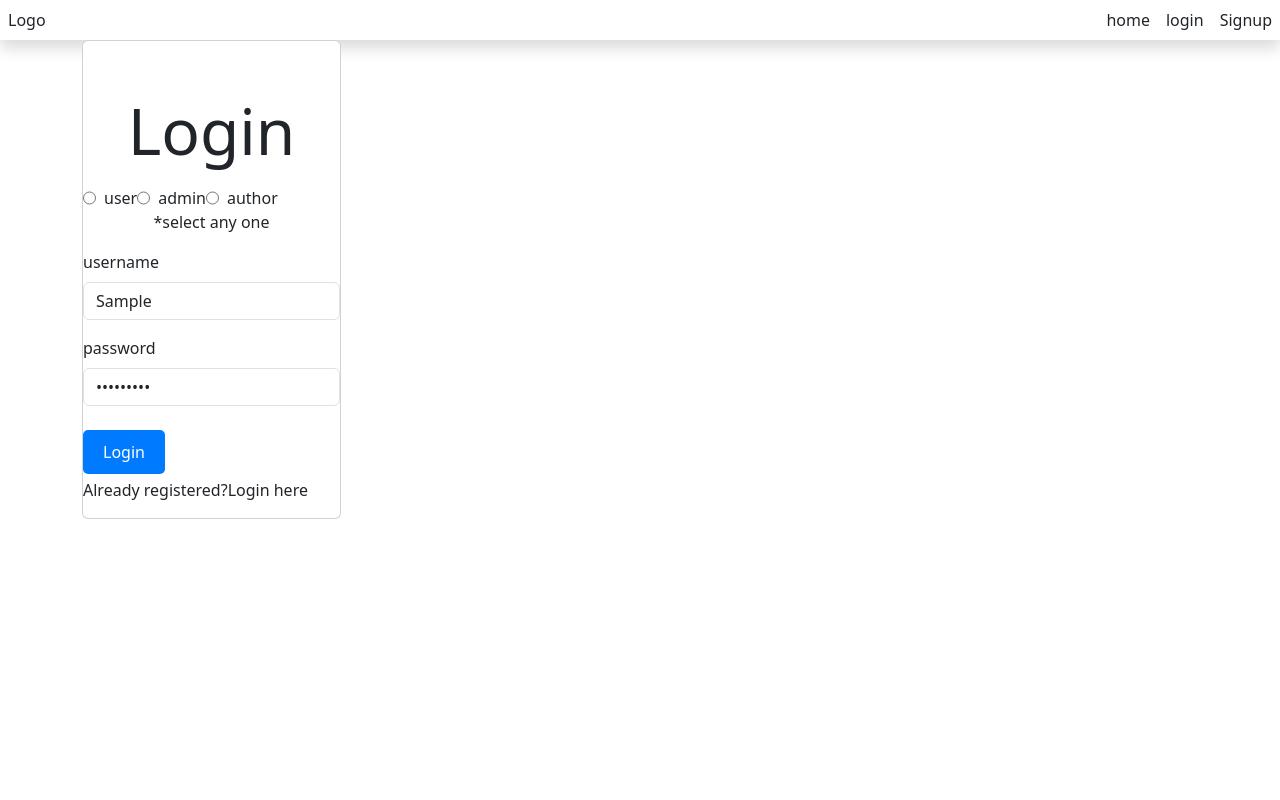
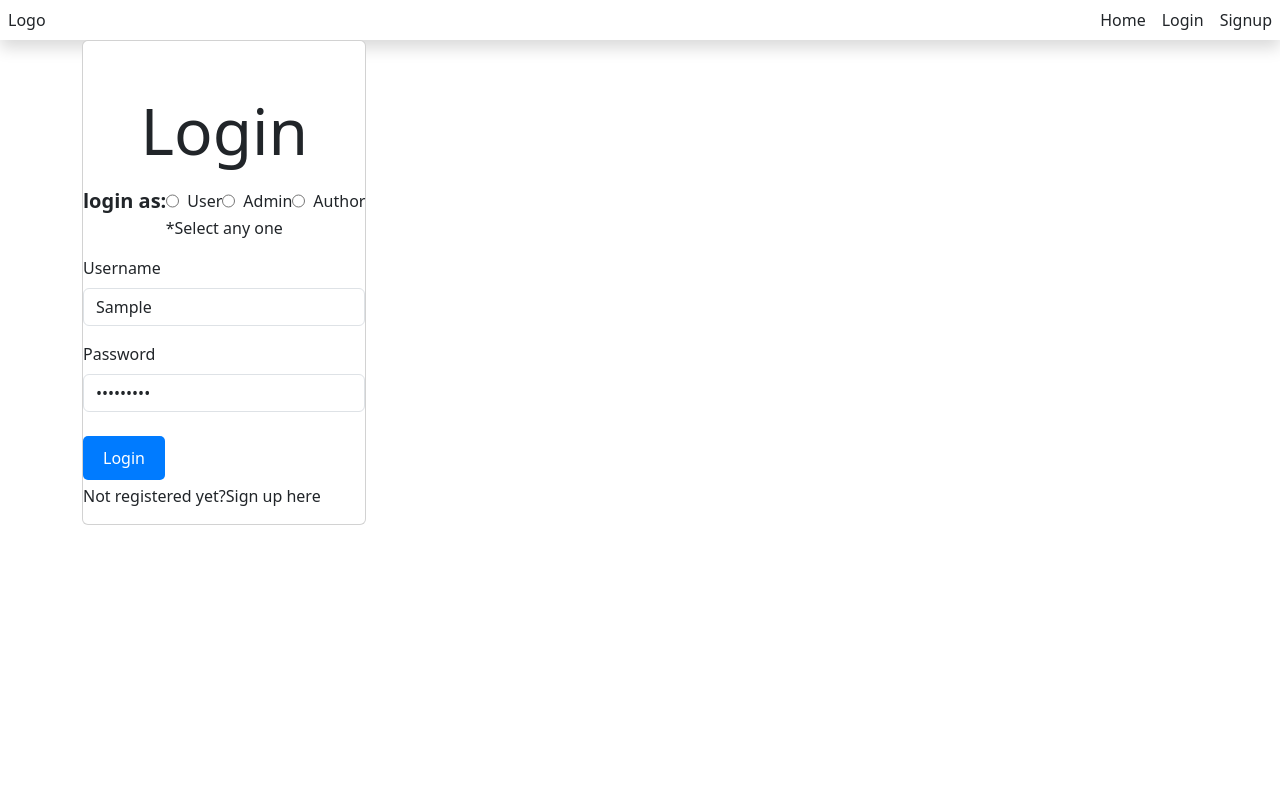
Before and after one commit to Devyalamaddi/Blog-App, a React (Vite) app in the folder client/: page /login in a window 1280 px wide. Both pictures are taken after typing "Sample", "Sample123" into the empty fields and a click on the button "Login". Shown: the top 800 px of the page. Built offline with nearby package versions, Linux system fonts and the light colour scheme.

Commit message:
added all functionalities to login page, using context API

```diff
--- a/client/src/Context/UserContext.jsx
+++ b/client/src/Context/UserContext.jsx
@@ -1,4 +1,4 @@
-import { createContext, useState, useEffect } from 'react';
+import { createContext, useState } from 'react';
 import axios from 'axios';
 
 export const UserContextObj = createContext();
@@ -8,6 +8,8 @@ function UserContext({ children }) {
   const [admins, setAdmins] = useState([]);
   const [authors, setAuthors] = useState([]);
   const [error, setErrors] = useState(null);
+  const [currentUser, setCurrentUser] = useState(null);
+  const [loginStatus, setLoginStatus] = useState(false);
 
   // Registration functions
   async function registerUser(userObj) {
@@ -43,8 +45,47 @@ function UserContext({ children }) {
     }
   }
 
+  async function loginUser(userObj) {
+    try {
+      const res = await axios.post('http://localhost:4000/user-api/userlogin', userObj);
+      setCurrentUser(res.data.user);
+      return res;
+    } catch (err) {
+      setErrors(err.message);
+      throw new Error(err.message);
+    }
+  }
+
+  async function loginAdmin(userObj) {
+    try {
+      const res = await axios.post('http://localhost:4000/admin-api/adminlogin', userObj);
+      setCurrentUser(res.data.user);
+      return res;
+    } catch (err) {
+      setErrors(err.message);
+      throw new Error(err.message);
+    }
+  }
+
+  async function loginAuthor(userObj) {
+    try {
+      const res = await axios.post('http://localhost:4000/author-api/authorlogin', userObj);
+      setCurrentUser(res.data.user);
+      return res;
+    } catch (err) {
+      setErrors(err.message);
+      throw new Error(err.message);
+    }
+  }
+
+  async function logout(){
+    localStorage.removeItem('currentUser');
+    setLoginStatus(false);
+    setCurrentUser(null);
+  }
+
   return (
-    <UserContextObj.Provider value={{ registerUser, registerAdmin, registerAuthor, error }}>
+    <UserContextObj.Provider value={{ registerUser, registerAdmin, registerAuthor, loginUser, loginAdmin, loginAuthor, loginStatus, setLoginStatus, error, setCurrentUser, currentUser, logout }}>
       {children}
     </UserContextObj.Provider>
   );
--- a/client/src/components/Header.jsx
+++ b/client/src/components/Header.jsx
@@ -1,19 +1,45 @@
-import React from 'react'
-import {Link, NavLink} from 'react-router-dom'
+import React, { useContext } from 'react';
+import { Link, NavLink, useNavigate } from 'react-router-dom';
+import { UserContextObj } from '../Context/UserContext';
 
 function Header() {
+  const { loginStatus, currentUser, logoutUser, logout } = useContext(UserContextObj);
+  const navigate = useNavigate();
+
+  const handleLogout = () => {
+    logout();
+    navigate('/login');
+  };
+
   return (
     <nav className='shadow d-flex justify-content-between p-2 bg'>
       <div>
         <Link className='nav-link' to=''>Logo</Link>
       </div>
       <div className='d-flex gap-3'>
-        <NavLink className="nav-link  hover:text-fuchsia-600 focus:text-orange-600 active:text-red-700" to='/'>home</NavLink>
-        <NavLink className="nav-link  hover:text-fuchsia-600  focus:text-orange-600 active:text-red-700" to='/login'>login</NavLink>
-        <NavLink className="nav-link  hover:text-fuchsia-600 focus:text-orange-600 active:text-red-700" to='/signup'>Signup</NavLink>
+        <NavLink className="nav-link hover:text-fuchsia-600 focus:text-orange-600 active:text-red-700" to='/'>Home</NavLink>
+        {
+          loginStatus && currentUser ? (
+            <div className="d-flex gap-3">
+              <p className="text-success">Hey, {currentUser.username}!</p>
+              <NavLink
+                className="nav-link hover:text-fuchsia-600 focus:text-orange-600 active:text-red-700"
+                to='/login'
+                onClick={handleLogout}
+              >
+                Logout
+              </NavLink>
+            </div>
+          ) : (
+            <div className="d-flex gap-3">
+              <NavLink className="nav-link hover:text-fuchsia-600 focus:text-orange-600 active:text-red-700" to='/login'>Login</NavLink>
+              <NavLink className="nav-link hover:text-fuchsia-600 focus:text-orange-600 active:text-red-700" to='/signup'>Signup</NavLink>
+            </div>
+          )
+        }
       </div>
     </nav>
-  )
+  );
 }
 
 export default Header;
--- a/client/src/pages/AdminProfile.jsx
+++ b/client/src/pages/AdminProfile.jsx
@@ -1,8 +1,19 @@
-import React from 'react'
+import React, { useContext } from 'react';
+import { UserContextObj } from '../Context/UserContext';
+
 
 function AdminProfile() {
+  const {currentUser, setCurrentUser} = useContext(UserContextObj);
+  const savedUser = localStorage.getItem('currentUser');
+  if (savedUser) {
+    setCurrentUser(JSON.parse(savedUser));
+  }
   return (
-    <div>AdminProfile</div>
+
+    <div className="container">
+      <h1 className="display-3">{currentUser.username}</h1>
+      <h3 className="display-5">{currentUser.email}</h3>
+    </div>
   )
 }
 
--- a/client/src/pages/AuthorProfile.jsx
+++ b/client/src/pages/AuthorProfile.jsx
@@ -1,9 +1,23 @@
-import React from 'react'
+import React, { useContext } from 'react';
+import { UserContextObj } from '../Context/UserContext';
 
 function AuthorProfile() {
+  const { currentUser, setCurrentUser } = useContext(UserContextObj);
+  const savedUser = localStorage.getItem('currentUser');
+if (savedUser) {
+  setCurrentUser(JSON.parse(savedUser));
+}
+  // Ensure currentUser is not null before rendering
+  if (!currentUser) {
+    return <div className="container"><h1>Please log in to view this profile.</h1></div>;
+  }
+
   return (
-    <div>AuthorProfile</div>
-  )
+    <div className="container">
+      <h1 className="display-3">{currentUser.username}</h1>
+      <h3 className="display-5">{currentUser.email}</h3>
+    </div>
+  );
 }
 
-export default AuthorProfile
+export default AuthorProfile;
--- a/client/src/pages/Login.jsx
+++ b/client/src/pages/Login.jsx
@@ -1,69 +1,101 @@
-import React from 'react'
+import React, { useContext, useState } from 'react';
 import { useForm } from 'react-hook-form';
-import {Link} from 'react-router-dom'
-
+import { Link, useNavigate } from 'react-router-dom';
+import { UserContextObj } from '../Context/UserContext';
 
 function Login() {
-  const {register,handleSubmit,formState:{errors}} =useForm();;
+  const { register, handleSubmit, formState: { errors } } = useForm();
+  const navigate = useNavigate();
+  const { currentUser, setCurrentUser, loginUser, loginAdmin, loginAuthor, setErrors, loginStatus, setLoginStatus } = useContext(UserContextObj);
+  // const [LoginStatus, setLoginStatus] = useState(false);
+  const [errorMessage, setErrorMessage] = useState('');
 
-  function submitRegisteredUser(userObj){
-    console.log(userObj)
+  async function submitRegisteredUser(userObj) {
+    console.log(userObj);
+    try {
+      let res;
+      if (userObj.userType === 'user') {
+        res = await loginUser(userObj);
+      } else if (userObj.userType === 'admin') {
+        res = await loginAdmin(userObj);
+      } else if (userObj.userType === 'author') {
+        res = await loginAuthor(userObj);
+      }
+
+      if (res.status === 200) {
+        setCurrentUser(res.data.user);
+        setLoginStatus(true);
+        localStorage.setItem('currentUser', JSON.stringify(res.data.user));
+        navigate(`/${userObj.userType}profile/${res.data.user.username}`);
+      } else {
+        setErrorMessage(res.data.message || 'Login failed.');
+        setLoginStatus(false);
+      }
+    } catch (err) {
+      // Ensure setErrors is used here for error handling
+      setErrors(err); // Correctly call setErrors to handle the error
+      setErrorMessage('An error occurred during login.'); // Optionally set an error message
+      setLoginStatus(false);
+    }
   }
+
   return (
     <div className="container">
+      {loginStatus && currentUser && (
+        <div className="alert alert-success mx-auto w-50 mt-3" role="alert">
+          Registered as <strong className='display-4'>{currentUser.userType}</strong>
+        </div>
+      )}
+      {errorMessage && (
+        <div className="alert alert-danger mx-auto w-50 mt-3" role="alert">
+          {errorMessage}
+        </div>
+      )}
       <div className="d-flex justify-center">
         <div className='card bg-amber-500 mt-8'>
           <form className="form mt-5 p-12 pb-1 pt-1" onSubmit={handleSubmit(submitRegisteredUser)}>
             <h2 className="text-center display-3 mb-3">Login</h2>
-            <div className="user-radio d-flex justify-evenly ">
+            <div className="user-radio d-flex justify-evenly align-items-center">
+              <p className="text-green-300 fw-semibold fs-5">login as: </p>
+              <div className="user-radio d-flex gap-2">
+                <input type="radio" {...register('userType', { required: true })} id="user" value="user" />
+                <label htmlFor="user">User</label>
+              </div>
+              <div className="user-radio d-flex gap-2">
+                <input type="radio" {...register('userType', { required: true })} id="admin" value="admin" />
+                <label htmlFor="admin">Admin</label>
+              </div>
+              <div className="user-radio d-flex gap-2">
+                <input type="radio" {...register('userType', { required: true })} id="author" value="author" />
+                <label htmlFor="author">Author</label>
+              </div>
+            </div>
+            {errors.userType && <p className='text-green-800 text-center'>*Select any one</p>}
 
-              <div className="user-radio d-flex gap-2 ">
-                <input type="radio" {...register('userType',{required:true})} id="user" value="user"/>
-                <label htmlFor="user">user</label>
-              </div>
-              <div className="user-radio d-flex gap-2 ">
-                <input type="radio" {...register('userType',{required:true})} id="admin" value="admin"/>
-                <label htmlFor="admin">admin</label>
-              </div>
-              <div className="user-radio d-flex gap-2 ">
-                <input type="radio" {...register('userType',{required:true})} id="author" value="author"/>
-                <label htmlFor="author">author</label>
-              </div>
+            <label htmlFor="username" className="form-label mt-3">Username</label>
+            <input type="text" {...register('username', { required: true })} id="username" className='form-control w-96' />
+            {errors.username && <p className='text-red-600'>*Username needed</p>}
 
-            </div>
-            {
-              errors.userType?.type==='required' && <p className='text-green-800 text-center'>*select any one</p>
-            }
-
-
-            <label htmlFor="username" className="form-label mt-3">username</label>
-            <input type="text" {...register('username',{required:true})} id="username" className='form-control w-96'/>
-            {
-              errors.username?.type==='required' && <p className='text-red-600'>*username needed</p>
-            }
-
-            <label htmlFor="password" className="form-label mt-3">password</label>
-            <input type="password" {...register('password',{required:true,minLength:8})} id="password" className='form-control w-96' />
-            {
-              errors.password?.type==='required' && <p className="text-red-700">*give a password</p>
-            }
-            {
-              errors.password?.type==='minLength' && <p className="text-blue-600">*minimum length of password is 8</p>
-            }
+            <label htmlFor="password" className="form-label mt-3">Password</label>
+            <input type="password" {...register('password', { required: true, minLength: 4 })} id="password" className='form-control w-96' />
+            {errors.password && <p className="text-red-700">*Password required</p>}
+            {errors.password?.type === 'minLength' && <p className="text-blue-600">*Minimum length of password is 4</p>}
 
             <div className="d-flex justify-center">
-              <button type="submit" className='btn text-blue-800 bg-slate-200 border-indigo-700 hover:border-black hover:bg-gray-800 hover:text-white mt-4 '>Login</button>
+              <button type="submit" className='btn text-blue-800 bg-slate-200 border-indigo-700 hover:border-black hover:bg-gray-800 hover:text-white mt-4'>
+                Login
+              </button>
             </div>
           </form>
 
           <div className="d-flex justify-center align-center mb-3 mt-0">
-            <p>Already registered?</p> <Link to='/signup' className='nav-link text-blue-600'>Login here</Link>
+            <p>Not registered yet?{' '}</p>
+            <Link to='/signup' className='nav-link text-blue-600'>Sign up here</Link>
           </div>
-
         </div>
       </div>
     </div>
-  )
+  );
 }
 
-export default Login
+export default Login;
--- a/client/src/pages/UserProfile.jsx
+++ b/client/src/pages/UserProfile.jsx
@@ -1,8 +1,18 @@
-import React from 'react'
+import React,{useContext} from 'react'
+import {UserContextObj} from '../Context/UserContext';
+
 
 function UserProfile() {
+  const {currentUser, setCurrentUser} = useContext(UserContextObj);
+  const savedUser = localStorage.getItem('currentUser');
+  if (savedUser) {
+    setCurrentUser(JSON.parse(savedUser));
+  }
   return (
-    <div>UserProfile</div>
+    <div className="container">
+      <h1 className="display-3">{currentUser.username}</h1>
+      <h3 className="display-5">{currentUser.email}</h3>
+    </div>
   )
 }
 
```
Also changed, not shown: client/src/App.jsx (+15 -0 lines), 2 other files (tests, documents, lock files or other folders).
